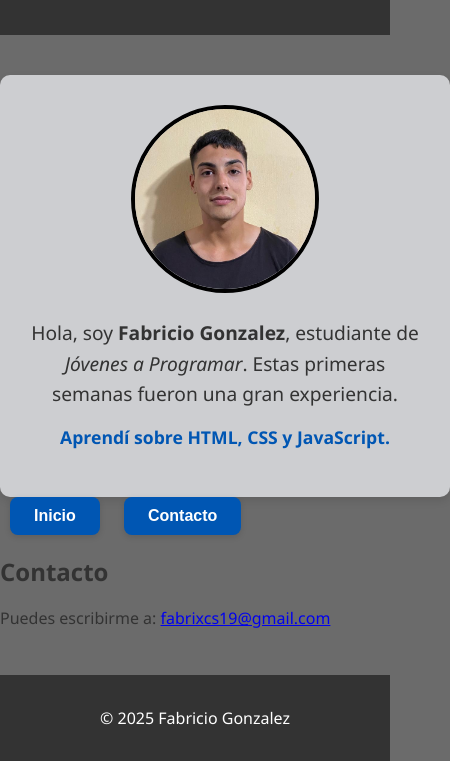
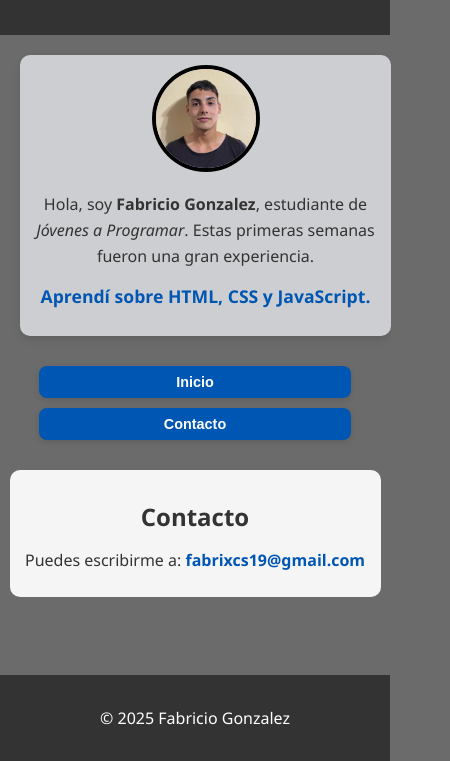
Before and after one commit to fabrixcs1/fabrixcs1.github.io, a plain HTML site: page index.html in a window 390 px wide. Shown: the part 83-844 px from the top of the page, 450 px wide, since content can reach past the window. Drawn offline with Linux system fonts and the light colour scheme.

Commit message:
Update style.css

```diff
--- a/style.css
+++ b/style.css
@@ -1,4 +1,5 @@
 
+/*ESTILOS GENERALES*/
 body {
     background-color: #6b6b6b;
     font-family: 'Segoe UI', Tahoma, Geneva, Verdana, sans-serif;
@@ -8,54 +9,44 @@ body {
     min-height: 100vh;
     display: flex;
     flex-direction: column;
-    align-items: center;
-    justify-content: flex-start;
 }
 
-
+/*HEADER*/
 #header-principal {
     background-color: #333;
-    color: rgb(255, 255, 255);
+    color: #fff;
     text-align: center;
     padding: 1rem 0;
     width: 100%;
-    margin: 0 auto;
-    display: flex;
-    justify-content: center;
-    align-items: center;
-    box-sizing: border-box;
 }
 
-
+/*SECCIÓN PRINCIPAL*/
 #presentacion-principal {
     background-color: rgb(205, 206, 209);
-    margin-top: 40px;
+    margin: 40px auto;
     padding: 30px;
     border-radius: 10px;
     box-shadow: 0 4px 8px rgba(0, 0, 0, 0.1);
     text-align: center;
     max-width: 600px;
-    width: 100%;
+    width: 90%;
 }
 
-
-
 .imagen-perfil {
-    width: 180px;
-    height: 180px;
+    width: 100%;
+    max-width: 180px;
+    height: auto;
     border-radius: 50%;
     border: 4px solid black;
     margin-bottom: 20px;
     object-fit: cover;
 }
 
-
 .texto-presentacion {
     font-size: 1.2rem;
     line-height: 1.6;
     margin: 0;
 }
-
 
 .texto-aprendizaje {
     font-size: 1.1rem;
@@ -64,6 +55,11 @@ body {
     margin-top: 15px;
 }
 
+/*NAVEGACIÓN */
+.navegacion {
+    text-align: center;
+    margin: 30px 0;
+}
 
 .boton-principal {
     padding: 10px 24px;
@@ -73,24 +69,118 @@ body {
     border-radius: 8px;
     font-size: 1rem;
     font-weight: bold;
-    margin: 0 10px;
+    margin: 10px;
     cursor: pointer;
     box-shadow: 0 2px 6px rgba(0,0,0,0.12);
+    transition: all 0.3s ease;
 }
 
 .boton-principal:hover {
-    background-color: #0056b3;
+    background-color: #0077ff;
+    transform: scale(1.05);
 }
 
+/* CONTACTO*/
+#contacto {
+    background-color: #f5f5f5;
+    padding: 20px;
+    margin: 20px auto;
+    border-radius: 10px;
+    max-width: 600px;
+    width: 90%;
+    text-align: center;
+}
 
+#contacto h2 {
+    margin-bottom: 10px;
+    color: #333;
+}
+
+#contacto a {
+    color: #0056b3;
+    text-decoration: none;
+    font-weight: bold;
+}
+
+#contacto a:hover {
+    text-decoration: underline;
+}
+
+/*FOOTER*/
 footer {
     background-color: #333;
-    color: rgb(255, 255, 255);
+    color: #fff;
     text-align: center;
     padding: 1rem 0;
-    width: 100vw;
-    position: fixed;
-    left: 0;
-    bottom: 0;
-    box-sizing: border-box;
+    width: 100%;
+    margin-top: auto;
 }
+
+/*RESPONSIVE*/
+@media (max-width: 768px) {
+    body {
+        font-size: 14px;
+    }
+
+    .texto-presentacion {
+        font-size: 1rem;
+    }
+
+    #presentacion-principal {
+        margin: 20px;
+        padding: 20px;
+    }
+}
+
+@media (max-width: 600px) {
+    .boton-principal {
+        display: block;
+        width: 80%;
+        margin: 10px auto;
+    }
+
+    .imagen-perfil {
+        max-width: 140px;
+    }
+}
+
+/*PARA PANTALLAS MAS GRANDES*/
+@media (min-width: 1400px) {
+    #presentacion-principal, #contacto {
+        max-width: 900px;
+        font-size: 1.3rem;
+    }
+    .imagen-perfil {
+        max-width: 250px;
+    }
+    .boton-principal {
+        font-size: 1.2rem;
+        padding: 16px 36px;
+    }
+}
+
+/*AJUSTES*/
+img, video, iframe {
+    max-width: 100%;
+    height: auto;
+    display: block;
+    margin-left: auto;
+    margin-right: auto;
+}
+
+body {
+    font-size: 16px;
+}
+
+@media (max-width: 400px) {
+    #presentacion-principal, #contacto {
+        padding: 10px;
+    }
+    .imagen-perfil {
+        max-width: 100px;
+    }
+    .boton-principal {
+        font-size: 0.9rem;
+        padding: 8px 12px;
+    }
+}
```
